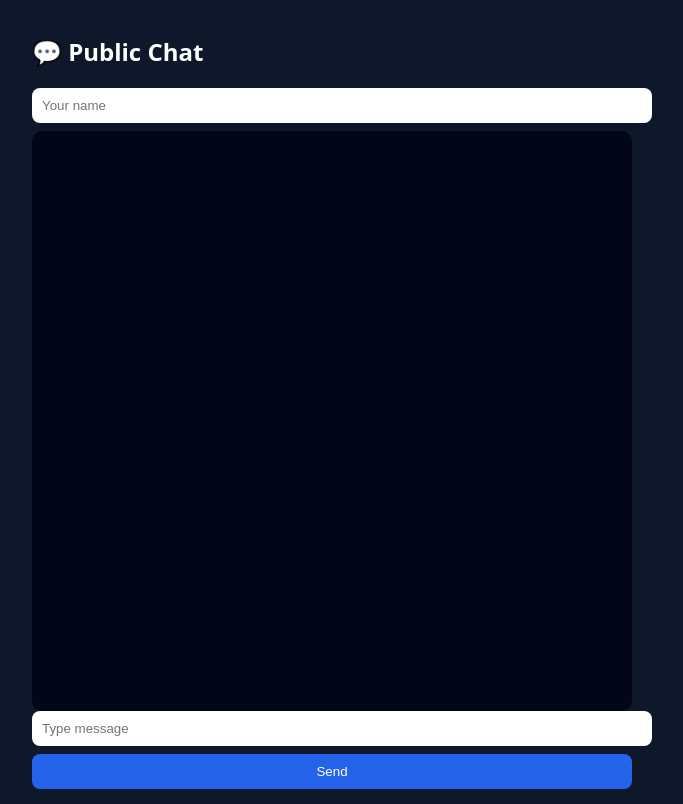
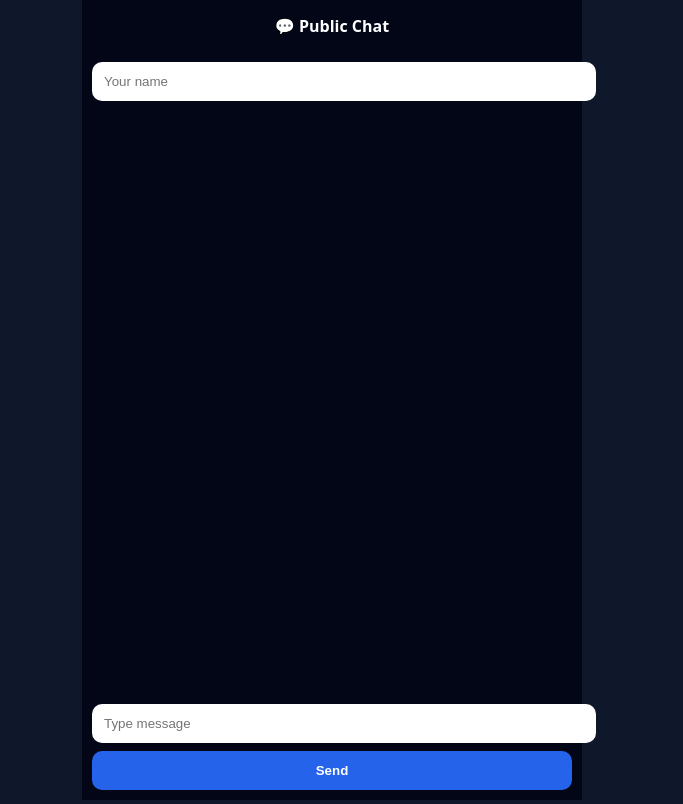
Before and after one commit to Shadow-shn/Shadow-shn.github.io, a plain HTML site: page chat.html in a window 1280 px wide. Shown: the whole page, without its empty margins (308-991 px from the left). Drawn offline with Linux system fonts and the light colour scheme; no server answers.

Commit message:
Update chat.html

```diff
--- a/chat.html
+++ b/chat.html
@@ -1,51 +1,97 @@
 <!DOCTYPE html>
-<html>
+<html lang="en">
 <head>
 <meta charset="UTF-8">
 <title>Realtime Chat</title>
 <meta name="viewport" content="width=device-width, initial-scale=1.0">
+
 <style>
 body{
-  font-family:system-ui;
+  margin:0;
+  font-family: system-ui, -apple-system;
   background:#0f172a;
   color:white;
-  margin:0;
 }
-.container{
-  max-width:600px;
+.chat-box{
+  max-width:500px;
   margin:auto;
+  height:100vh;
+  display:flex;
+  flex-direction:column;
+}
+.header{
   padding:15px;
+  background:#020617;
+  text-align:center;
+  font-weight:600;
 }
-#messages{
-  height:70vh;
+.messages{
+  flex:1;
+  padding:15px;
   overflow-y:auto;
   background:#020617;
+}
+.msg{
+  max-width:75%;
+  padding:10px 14px;
+  margin-bottom:10px;
+  border-radius:14px;
+  word-wrap:break-word;
+  font-size:.95rem;
+}
+.me{
+  background:#2563eb;
+  margin-left:auto;
+  border-bottom-right-radius:4px;
+}
+.other{
+  background:#1e293b;
+  margin-right:auto;
+  border-bottom-left-radius:4px;
+}
+.name{
+  font-size:.75rem;
+  opacity:.7;
+  margin-bottom:4px;
+}
+.input-area{
   padding:10px;
+  background:#020617;
+}
+input{
+  width:100%;
+  padding:12px;
+  border:none;
   border-radius:10px;
+  margin-bottom:8px;
 }
-.msg{margin-bottom:8px}
-.msg b{color:#38bdf8}
-input,button{
-  padding:10px;
+button{
+  width:100%;
+  padding:12px;
   border:none;
-  border-radius:8px;
-}
-input{width:100%;margin-bottom:8px}
-button{
+  border-radius:10px;
   background:#2563eb;
   color:white;
-  width:100%;
+  font-weight:600;
 }
 </style>
 </head>
 
 <body>
-<div class="container">
-  <h2>💬 Public Chat</h2>
-  <input id="name" placeholder="Your name">
-  <div id="messages"></div>
-  <input id="msg" placeholder="Type message">
-  <button onclick="send()">Send</button>
+
+<div class="chat-box">
+  <div class="header">💬 Public Chat</div>
+
+  <div class="input-area">
+    <input id="name" placeholder="Your name">
+  </div>
+
+  <div class="messages" id="messages"></div>
+
+  <div class="input-area">
+    <input id="msg" placeholder="Type message">
+    <button onclick="send()">Send</button>
+  </div>
 </div>
 
 <script type="module">
@@ -65,15 +111,18 @@ const firebaseConfig = {
 const app = initializeApp(firebaseConfig);
 const db = getFirestore(app);
 const col = collection(db,"messages");
-
 const q = query(col, orderBy("time"));
 
 onSnapshot(q, snap=>{
   const box=document.getElementById("messages");
   box.innerHTML="";
+  const myName=document.getElementById("name").value;
   snap.forEach(doc=>{
     const d=doc.data();
-    box.innerHTML+=`<div class="msg"><b>${d.name}:</b> ${d.text}</div>`;
+    const div=document.createElement("div");
+    div.className="msg " + (d.name===myName ? "me":"other");
+    div.innerHTML=`<div class="name">${d.name}</div>${d.text}`;
+    box.appendChild(div);
   });
   box.scrollTop=box.scrollHeight;
 });
@@ -90,5 +139,6 @@ window.send = async ()=>{
   document.getElementById("msg").value="";
 };
 </script>
+
 </body>
 </html>
```
